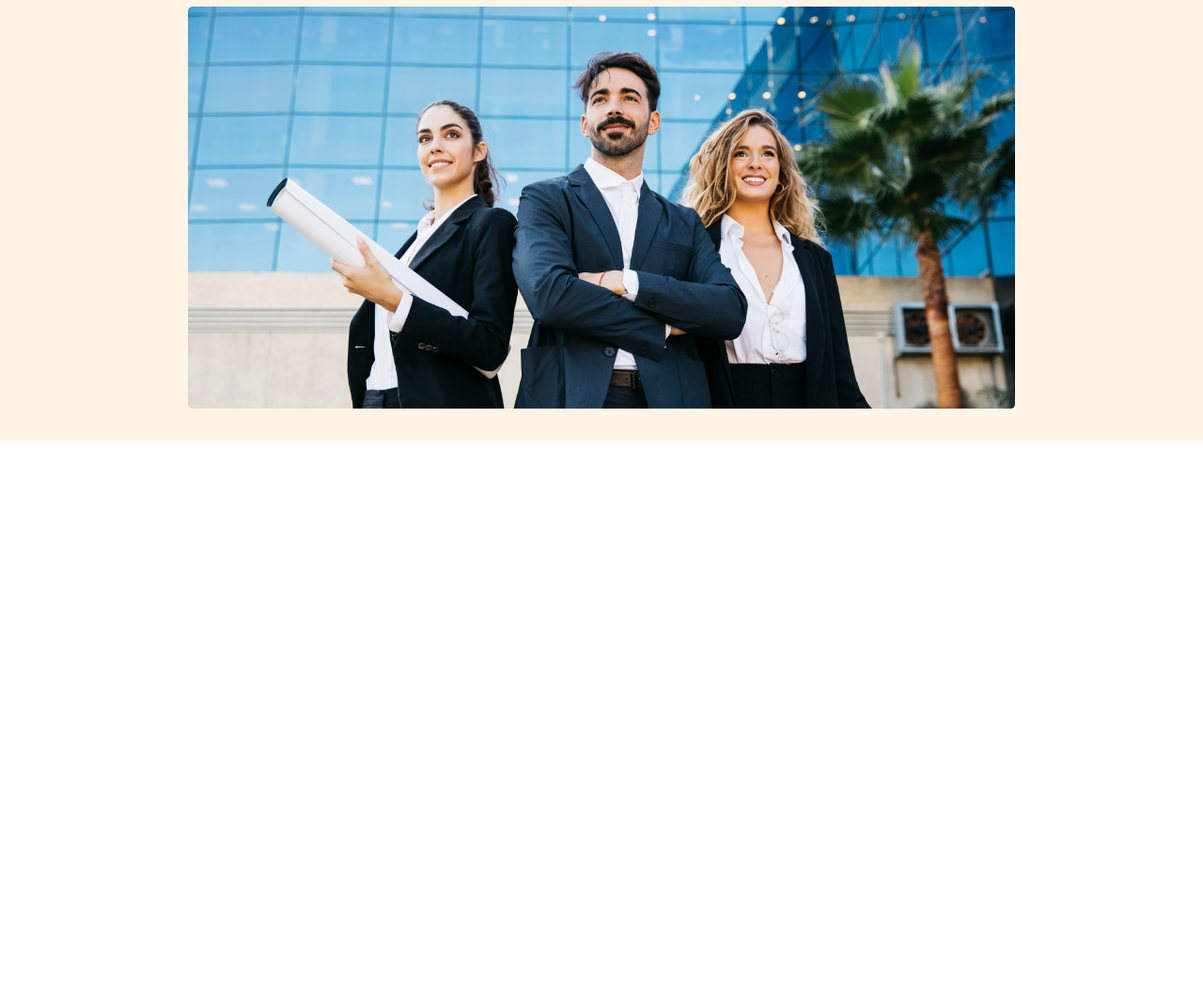
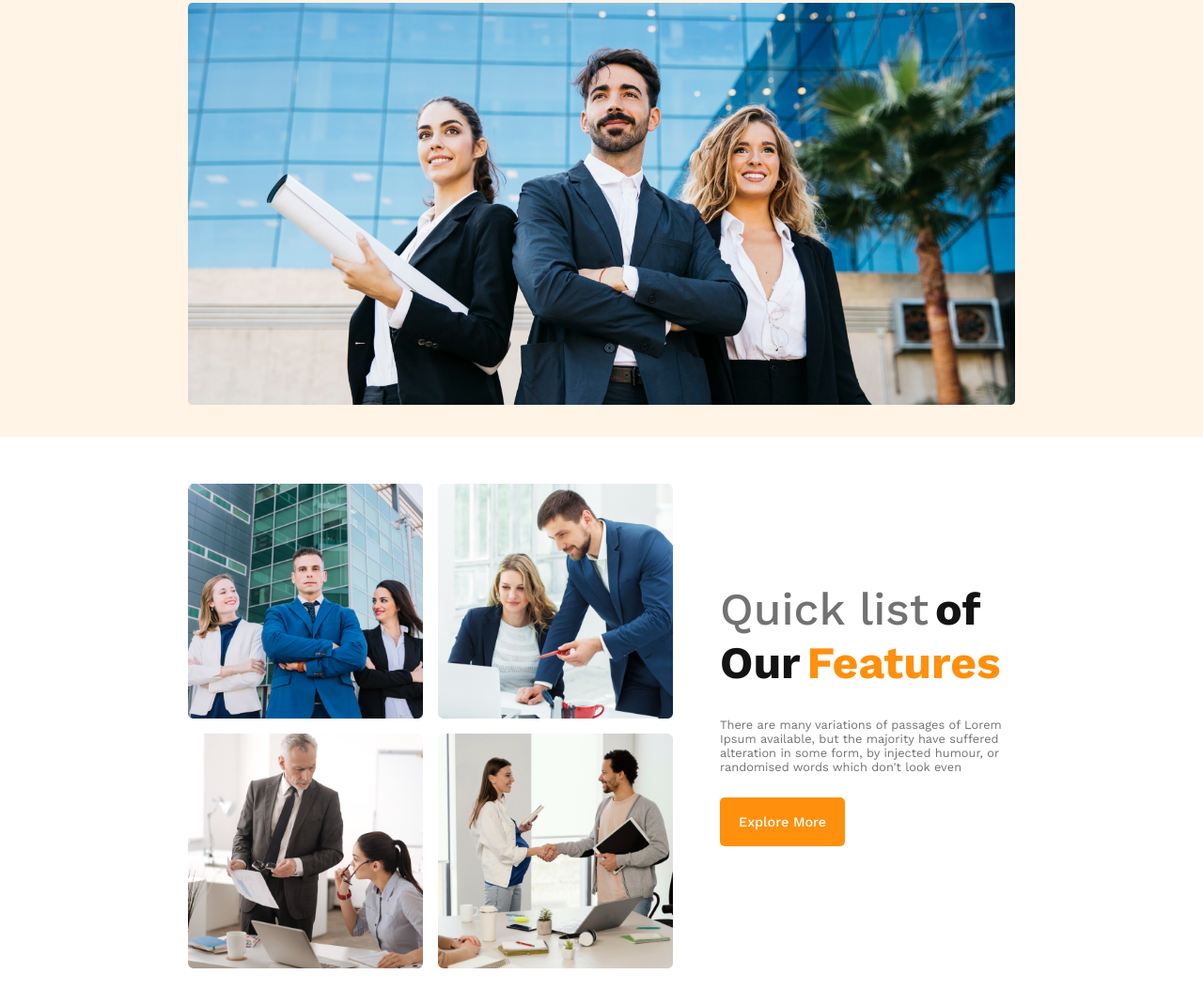
Before and after one commit to tazbir01/g3-architects-web, a plain HTML site: page index.html in a window 1280 px wide. Shown: the part 382-1452 px from the top of the page at 94% size. Before the commit the page ends 851 px from the top, so only its background shows below. Drawn offline with nearby package versions, Linux system fonts and the light colour scheme.

Commit message:
added a section

```diff
--- a/index.html
+++ b/index.html
@@ -7,6 +7,7 @@
     <link rel="stylesheet" href="styles/architect.css">
 </head>
 <body>
+    <!-- header starts from here -->
     <header>
         <nav>
             <div class="nav-bar">
@@ -31,9 +32,24 @@
                 <img class="banner-img" src="images/banner.png" alt="">
             </div>
         </nav>
-
     </header>
-    <main></main>
+    <main>
+        <section>
+            <div class="quick-feature-container">
+                <div class="image-container">
+                    <img class="img-1" src="images/team2.png" alt="">
+                    <img class="img-2" src="images/team3.png" alt="">
+                    <img class="img-3" src="images/team1.png" alt="">
+                    <img class="img-4" src="images/team4.png" alt="">
+                </div>
+                <div class="quick-feature-content">
+                    <h2 class="quick-feature-title"><span class="word-1">Quick list</span> <span class="word-2">of Our</span> <span class="word-3">Features</span></h2>
+                    <div class="shared-description">There are many variations of passages of Lorem Ipsum available, but the majority have suffered alteration in some form, by injected humour, or randomised words which don't look even</div>
+                    <button class="btn-primary">Explore More</button>
+                </div>
+            </div>
+        </section>
+    </main>
     <footer></footer>
 </body>
 </html>
--- a/styles/architect.css
+++ b/styles/architect.css
@@ -14,13 +14,14 @@
     font-size: .8rem;
     font-weight: 400;
 }
-.btn-primary{
-    border-radius: 8px;
+
+.btn-primary {
+    border-radius: 5px;
     background: #FF900E;
     color: #FFF;
     font-size: .9rem;
     font-weight: 500;
-padding: 20px 24px;
+    padding: 18px 20px;
     border: 0;
     margin: 25px 0;
 }
@@ -60,10 +61,11 @@ nav {
 }
 
 /* style banner */
-.banner-contant{
+.banner-contant {
     margin: 50px 150px 0 150px;
     text-align: center;
 }
+
 .banner-title {
     color: #131313;
     text-align: center;
@@ -71,11 +73,57 @@ nav {
     font-weight: 700;
     margin-bottom: 10px;
 }
-/* #banner-description{
-    text-align: center;
-} */
+
 .banner-img {
     width: 100%;
+}
+
+/* this is for main secton */
+
+main {
+
+    margin: 50px 200px;
+}
+
+/* quick-feature section */
+
+.quick-feature-container {
+    display: flex;
+    gap: 50px;
+    /* justify-content: space-between; */
+    align-items: center;
+}
+
+.word-1 {
+    color: #727272;
+    font-size: 3rem;
+    font-weight: 500;
+}
+
+.word-2 {
+    color: #131313;
+    font-size: 3rem;
+    font-weight: 700;
+}
+
+.word-3 {
+    color: #FF900E;
+    font-size: 3rem;
+    font-weight: 700;
+}
+.quick-feature-title{
+    margin-bottom: 30px;
+}
+
+.image-container img {
+    height: 250px;
+    width: 250px;
+}
+
+.image-container {
+    display: grid;
+    gap: 1rem;
+    grid-template-columns: repeat(2, 1fr);
 }
 
 /* media query */
@@ -84,15 +132,29 @@ nav {
     nav {
         padding: 10px;
     }
-    .nav-bar{
+
+    .nav-bar {
         flex-direction: column;
         margin-top: 20px;
     }
-    .nav-manu{
+
+    .nav-manu {
         margin-top: 30px
     }
-    .banner-contant{
+
+    .banner-contant {
         margin: 10px;
         text-align: center;
     }
 }
+
+@media screen and (min-width: 576px) and (max-width: 992px) {
+    nav {
+        padding: 30px;
+    }
+
+    .banner-contant {
+        margin: 30px 100px 0 100px;
+        text-align: center;
+    }
+}
```
Lines whose indentation alone changed are shown as unchanged.
